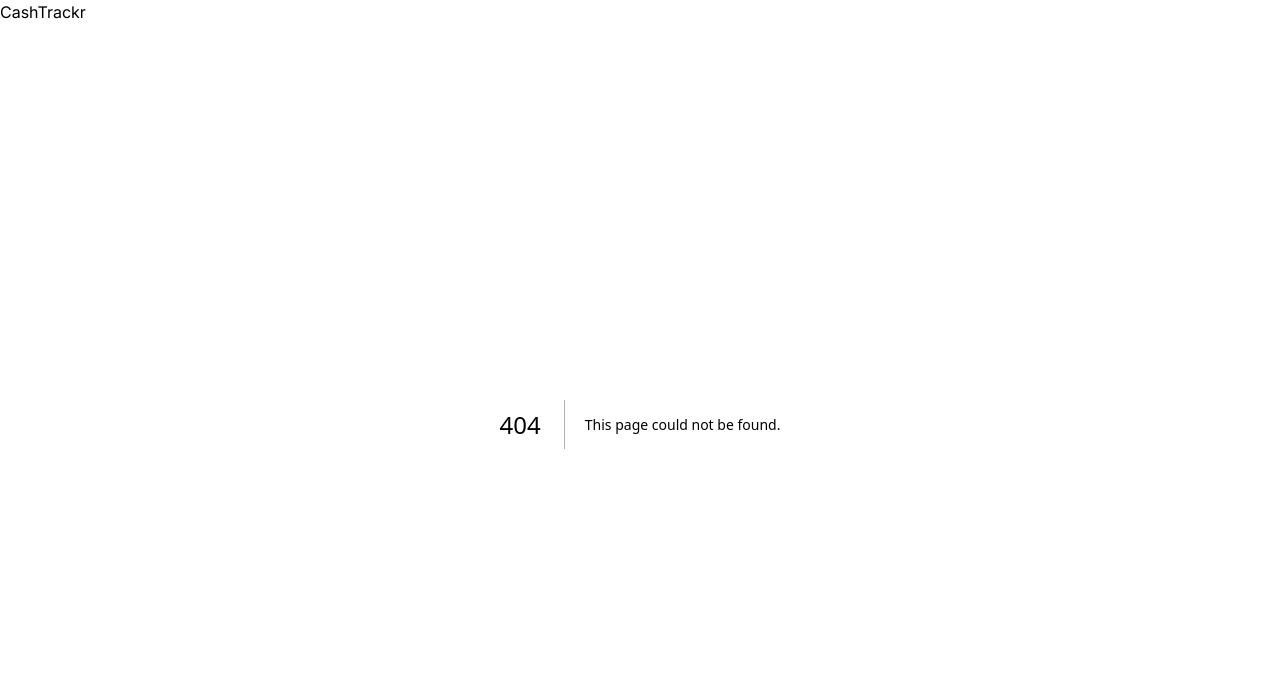
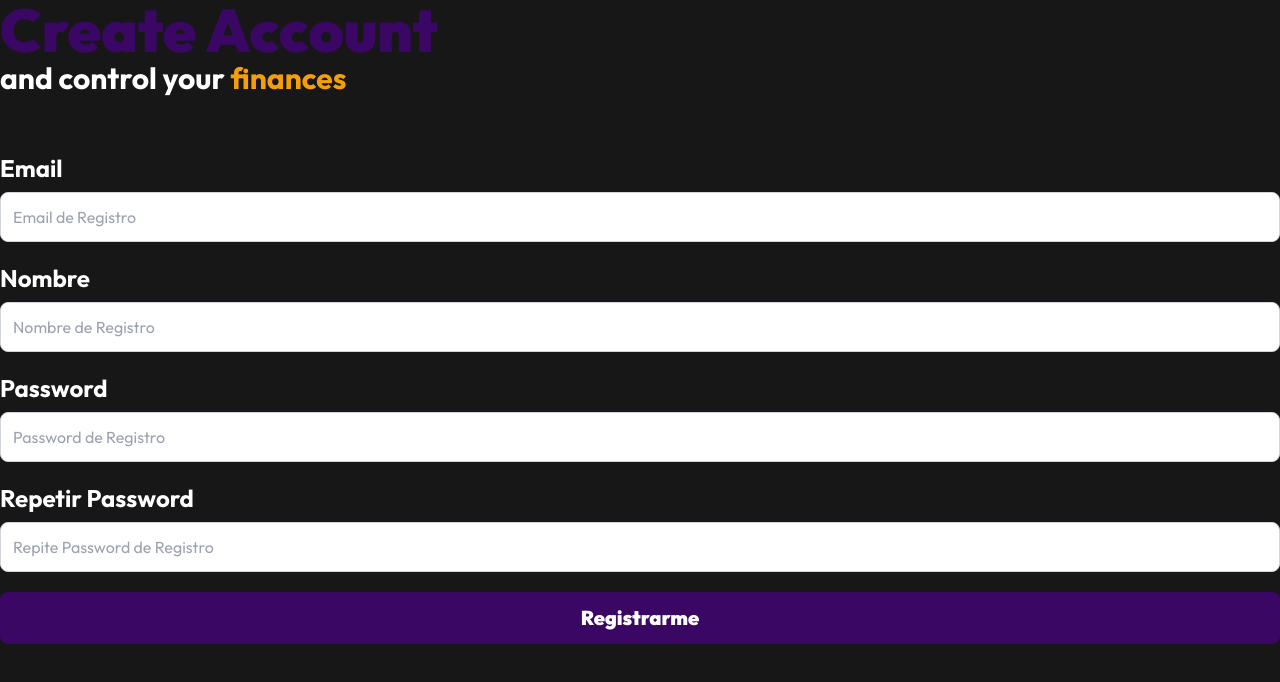
Before and after one commit to JoacoTorres22/CashTrackr, a Next.js app in the folder frontend/: page /auth/register in a window 1280 px wide. Before the commit this address had no page. Shown: the top 682 px of the page. Built offline with nearby package versions, Linux system fonts and the light colour scheme.

Commit message:
add registration page

```diff
--- /dev/null
+++ b/frontend/app/auth/register/page.tsx
@@ -0,0 +1,18 @@
+import RegisterForm from "@/app/components/auth/RegisterForm"
+import type { Metadata } from "next"
+
+export const metadata : Metadata = {
+    title: "Cashtrackr - Register",
+    description: "Register to Cashtrackr",
+}
+
+export default function RegisterPage() {
+  return (
+    <>
+        <h1 className="font-black text-6xl text-purple-950">Create Account</h1>
+        <p className="text-3xl font-bold"> and control your <span className="text-amber-500">finances</span></p>
+
+        <RegisterForm />
+    </>
+  )
+}
--- /dev/null
+++ b/frontend/app/components/auth/RegisterForm.tsx
@@ -0,0 +1,67 @@
+"use client"
+export default function RegisterForm() {
+    return (
+
+        <form
+        className="mt-14 space-y-5"
+        noValidate
+        >
+            <div className="flex flex-col gap-2">
+                <label
+                    className="font-bold text-2xl"
+                    htmlFor="email"
+                    >Email</label>
+                <input
+                    id="email"
+                    type="email"
+                    placeholder="Email de Registro"
+                    className="w-full border border-gray-300 p-3 rounded-lg"
+                    name="email"
+                    />
+            </div>
+
+            <div className="flex flex-col gap-2">
+                <label
+                    className="font-bold text-2xl"
+                    >Nombre</label>
+                <input
+                    type="name"
+                    placeholder="Nombre de Registro"
+                    className="w-full border border-gray-300 p-3 rounded-lg"
+                    name="name"
+                    />
+            </div>
+
+            <div className="flex flex-col gap-2">
+                <label
+                    className="font-bold text-2xl"
+                    >Password</label>
+                <input
+                    type="password"
+                    placeholder="Password de Registro"
+                    className="w-full border border-gray-300 p-3 rounded-lg"
+                    name="password"
+                    />
+            </div>
+
+            <div className="flex flex-col gap-2">
+                <label
+                    className="font-bold text-2xl"
+                    >Repetir Password</label>
+                <input
+                    id="password_confirmation"
+                    type="password"
+                    placeholder="Repite Password de Registro"
+                    className="w-full border border-gray-300 p-3 rounded-lg"
+                    name="password_confirmation"
+                    />
+            </div>
+
+            <input
+                type="submit"
+                value='Registrarme'
+                className="bg-purple-950 hover:bg-purple-800 w-full p-3 rounded-lg text-white font-black  text-xl cursor-pointer block"
+            />
+        </form>
+    )
+}
--- a/frontend/app/globals.css
+++ b/frontend/app/globals.css
@@ -15,8 +15,8 @@
 }
 
 body {
-  color: var(--foreground);
-  background: var(--background);
+  color: var(--background);
+  background: var(--foreground);
   font-family: Arial, Helvetica, sans-serif;
 }
 
--- a/frontend/app/layout.tsx
+++ b/frontend/app/layout.tsx
@@ -1,6 +1,6 @@
 import type { Metadata } from "next";
 import "./globals.css";
-import { Inter } from 'next/font/google'
+import { Outfit } from 'next/font/google'
 
 
 export const metadata: Metadata = {
@@ -8,7 +8,7 @@
   description: "",
 };
 
-const inter = Inter({subsets: ['latin']})
+const outfit = Outfit({subsets: ['latin']})
 export default function RootLayout({
   children,
 }: Readonly<{
@@ -17,9 +17,8 @@
   return (
     <html lang="en">
       <body
-        className={inter.className}
+        className={outfit.className}
       >
-        <h1>CashTrackr</h1>
         {children}
       </body>
     </html>
```
